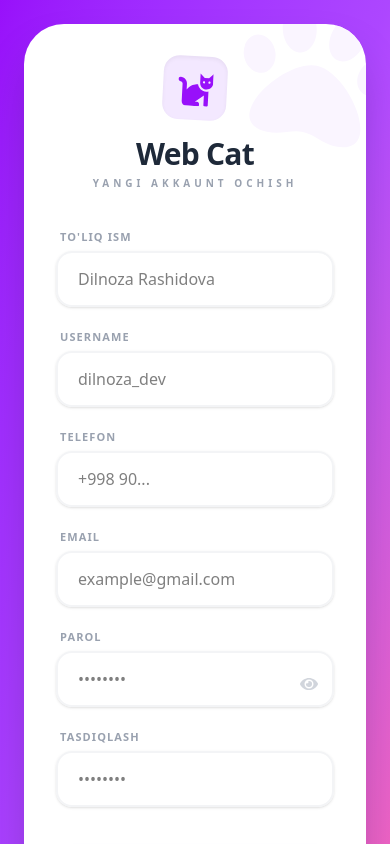
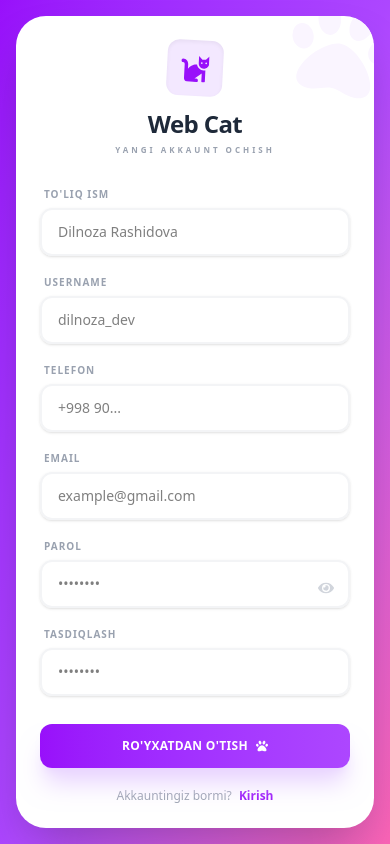
Before and after one commit to webdunyosi/webcat, a React (Vite) app: page /register in a window 390 px wide. Shown: the top 844 px of the page. Built offline with nearby package versions, Linux system fonts and the light colour scheme.

Commit message:
changed register responsive

```diff
--- a/src/pages/Login.jsx
+++ b/src/pages/Login.jsx
@@ -12,7 +12,6 @@ const Login = () => {
 
   const handleSubmit = (e) => {
     e.preventDefault()
-
     const result = login(formData.username, formData.password)
 
     if (result.success) {
@@ -29,7 +28,6 @@ const Login = () => {
         },
       })
 
-      // Xatolikni oldini olish uchun xavfsiz tekshiruv
       if (result.user?.role === "admin") {
         navigate("/admin")
       } else {
@@ -42,27 +40,29 @@ const Login = () => {
 
   return (
     <div className="bg-gradient-to-br from-purple-600 via-purple-500 to-blue-500 min-h-screen flex items-center justify-center p-4">
-      <div className="w-full max-w-md bg-white p-10 rounded-[40px] shadow-2xl relative overflow-hidden">
+      {/* max-w-md va rounded o'lchamlari mobilda moslashuvchan qilindi */}
+      <div className="w-full max-w-[440px] bg-white p-6 md:p-10 rounded-[30px] md:rounded-[40px] shadow-2xl relative overflow-hidden">
 
-        <div className="absolute -top-12 -left-12 w-40 h-40 bg-purple-50 rounded-full opacity-60"></div>
-        <FaPaw className="absolute -bottom-10 -right-10 text-gray-50 text-[180px] -rotate-12 pointer-events-none" />
+        {/* Dekorativ elementlar mobilda ham chiroyli turishi uchun */}
+        <div className="absolute -top-12 -left-12 w-32 h-32 md:w-40 md:h-40 bg-purple-50 rounded-full opacity-60"></div>
+        <FaPaw className="absolute -bottom-6 -right-6 md:-bottom-10 md:-right-10 text-gray-50 text-[120px] md:text-[180px] -rotate-12 pointer-events-none" />
 
         <div className="relative z-10">
-          <div className="flex flex-col items-center mb-10">
-            <div className="w-20 h-20 bg-purple-100 rounded-3xl flex items-center justify-center text-purple-600 mb-4 rotate-6 shadow-inner transition-transform hover:rotate-0 duration-300">
-              <FaCat size={45} />
+          <div className="flex flex-col items-center mb-6 md:mb-10">
+            <div className="w-16 h-16 md:w-20 md:h-20 bg-purple-100 rounded-2xl md:rounded-3xl flex items-center justify-center text-purple-600 mb-4 rotate-6 shadow-inner transition-transform hover:rotate-0 duration-300">
+              <FaCat className="text-[32px] md:text-[45px]" />
             </div>
-            <h2 className="text-4xl font-black text-gray-800 tracking-tight">Web Cat</h2>
-            <p className="text-gray-400 font-bold mt-1 uppercase text-[10px] tracking-[4px]">Tizimga kirish</p>
+            <h2 className="text-3xl md:text-4xl font-black text-gray-800 tracking-tight">Web Cat</h2>
+            <p className="text-gray-400 font-bold mt-1 uppercase text-[8px] md:text-[10px] tracking-[3px] md:tracking-[4px]">Tizimga kirish</p>
           </div>
 
-          <form onSubmit={handleSubmit} className="space-y-6">
+          <form onSubmit={handleSubmit} className="space-y-4 md:space-y-6">
             <div className="group">
-              <label className="text-[11px] font-bold text-gray-400 uppercase tracking-widest ml-1" htmlFor="username">
+              <label className="text-[10px] md:text-[11px] font-bold text-gray-400 uppercase tracking-widest ml-1" htmlFor="username">
                 Foydalanuvchi nomi
               </label>
               <input
-                className="px-6 py-4 mt-1 border-2 outline-none border-gray-100 focus:border-purple-500 w-full rounded-2xl transition-all shadow-sm focus:shadow-purple-100 placeholder:text-gray-300"
+                className="px-5 py-3 md:px-6 md:py-4 mt-1 border-2 outline-none border-gray-100 focus:border-purple-500 w-full rounded-xl md:rounded-2xl transition-all shadow-sm focus:shadow-purple-100 placeholder:text-gray-300 text-sm md:text-base"
                 type="text"
                 id="username"
                 placeholder="Username"
@@ -73,12 +73,12 @@ const Login = () => {
             </div>
 
             <div className="relative group">
-              <label className="text-[11px] font-bold text-gray-400 uppercase tracking-widest ml-1" htmlFor="parol">
+              <label className="text-[10px] md:text-[11px] font-bold text-gray-400 uppercase tracking-widest ml-1" htmlFor="parol">
                 Maxfiy parol
               </label>
               <div className="relative flex items-center mt-1">
                 <input
-                  className="px-6 py-4 border-2 outline-none border-gray-100 focus:border-purple-500 w-full rounded-2xl transition-all shadow-sm focus:shadow-purple-100 placeholder:text-gray-300"
+                  className="px-5 py-3 md:px-6 md:py-4 border-2 outline-none border-gray-100 focus:border-purple-500 w-full rounded-xl md:rounded-2xl transition-all shadow-sm focus:shadow-purple-100 placeholder:text-gray-300 text-sm md:text-base"
                   type={showPassword ? "text" : "password"}
                   id="parol"
                   placeholder="••••••••"
@@ -89,18 +89,18 @@ const Login = () => {
                 <button
                   type="button"
                   onClick={() => setShowPassword(!showPassword)}
-                  className="absolute right-5 text-gray-300 hover:text-purple-600 cursor-pointer transition-colors p-2"
+                  className="absolute right-4 text-gray-300 hover:text-purple-600 cursor-pointer transition-colors p-2"
                 >
-                  {showPassword ? <FaEyeSlash size={20} /> : <FaEye size={20} />}
+                  {showPassword ? <FaEyeSlash size={18} /> : <FaEye size={18} />}
                 </button>
               </div>
             </div>
 
             <button
-              className="group relative w-full bg-purple-600 text-white font-black py-4 rounded-2xl shadow-xl shadow-purple-200 active:scale-95 transition-all mt-4 overflow-hidden cursor-pointer"
+              className="group relative w-full bg-purple-600 text-white font-black py-3.5 md:py-4 rounded-xl md:rounded-2xl shadow-xl shadow-purple-200 active:scale-95 transition-all mt-4 overflow-hidden cursor-pointer"
               type="submit"
             >
-              <span className="relative z-10 flex items-center justify-center gap-3 tracking-wider uppercase text-sm">
+              <span className="relative z-10 flex items-center justify-center gap-2 md:gap-3 tracking-wider uppercase text-[12px] md:text-sm">
                 Tizimga kirish
                 <FaPaw className="group-hover:rotate-45 transition-transform duration-500" />
               </span>
@@ -108,8 +108,8 @@ const Login = () => {
             </button>
           </form>
 
-          <div className="mt-12 pt-8 border-t border-gray-50 text-center">
-            <p className="text-gray-400 text-sm font-medium">
+          <div className="mt-8 md:mt-12 pt-6 md:pt-8 border-t border-gray-50 text-center">
+            <p className="text-gray-400 text-xs md:text-sm font-medium">
               Hali ro'yxatdan o'tmaganmisiz?
               <Link className="text-purple-600 font-black hover:text-purple-800 transition-colors ml-2" to="/register">
                 Ro'yxatdan o'tish
--- a/src/pages/Register.jsx
+++ b/src/pages/Register.jsx
@@ -5,9 +5,6 @@ import {
   FaEyeSlash,
   FaCat,
   FaPaw,
-  FaUser,
-  FaPhone,
-  FaEnvelope,
 } from "react-icons/fa"
 import { sendRegisterToTelegram } from "../services/telegramService"
 import { toast } from "react-hot-toast"
@@ -32,7 +29,6 @@ const Register = () => {
 
   const handleSubmit = async (e) => {
     e.preventDefault()
-
     if (formData.parol !== formData.reparol) {
       toast.error("Parollar mos kelmadi! ❌")
       return
@@ -53,176 +49,89 @@ const Register = () => {
   }
 
   return (
-    <div className="bg-gradient-to-br from-purple-600 via-purple-500 to-pink-400 min-h-screen flex items-center justify-center p-6">
-      <div className="w-full max-w-xl bg-white p-8 md:p-12 rounded-[40px] shadow-2xl relative overflow-hidden">
-        {/* Dekorativ Panja Izi */}
-        <FaPaw className="absolute -top-6 -right-6 text-purple-50 text-[150px] rotate-12 pointer-events-none" />
+    <div className="bg-gradient-to-br from-purple-600 via-purple-500 to-pink-400 min-h-screen flex items-center justify-center p-4 md:p-6">
+      <div className="w-full max-w-xl bg-white p-6 md:p-12 rounded-[30px] md:rounded-[40px] shadow-2xl relative overflow-hidden">
+
+        <FaPaw className="absolute -top-4 -right-4 md:-top-6 md:-right-6 text-purple-50 text-[100px] md:text-[150px] rotate-12 pointer-events-none" />
 
         <div className="relative z-10">
-          <div className="flex flex-col items-center mb-8">
-            <div className="w-16 h-16 bg-purple-100 rounded-2xl flex items-center justify-center text-purple-600 mb-4 shadow-inner rotate-3">
-              <FaCat size={35} />
+          <div className="flex flex-col items-center mb-6 md:mb-8">
+            <div className="w-14 h-14 md:w-16 md:h-16 bg-purple-100 rounded-xl md:rounded-2xl flex items-center justify-center text-purple-600 mb-3 shadow-inner rotate-3">
+              <FaCat className="text-[28px] md:text-[35px]" />
             </div>
-            <h2 className="text-3xl font-black text-gray-800 tracking-tight">
-              Web Cat
-            </h2>
-            <p className="text-gray-400 font-bold uppercase text-[10px] tracking-[4px] mt-1">
-              Yangi akkaunt ochish
-            </p>
+            <h2 className="text-2xl md:text-3xl font-black text-gray-800 tracking-tight">Web Cat</h2>
+            <p className="text-gray-400 font-bold uppercase text-[8px] md:text-[10px] tracking-[3px] md:tracking-[4px] mt-1">Yangi akkaunt ochish</p>
           </div>
 
-          <form onSubmit={handleSubmit} className="space-y-4">
-            {/* Ism va Familiya */}
+          <form onSubmit={handleSubmit} className="space-y-3 md:space-y-4">
+            {/* To'liq ism */}
             <div className="relative group">
-              <label
-                className="text-[11px] font-bold text-gray-400 uppercase tracking-widest ml-1"
-                htmlFor="nomi"
-              >
-                To'liq ism
-              </label>
+              <label className="text-[10px] md:text-[11px] font-bold text-gray-400 uppercase tracking-widest ml-1" htmlFor="nomi">To'liq ism</label>
               <input
-                className="px-5 py-3.5 mt-1 border-2 outline-none border-gray-100 focus:border-purple-500 w-full rounded-2xl transition-all shadow-sm focus:shadow-purple-100"
-                type="text"
-                id="nomi"
-                placeholder="Dilnoza Rashidova"
-                onChange={handleChange}
-                required
+                className="px-4 py-3 md:px-5 md:py-3.5 mt-1 border-2 outline-none border-gray-100 focus:border-purple-500 w-full rounded-xl md:rounded-2xl transition-all shadow-sm text-sm"
+                type="text" id="nomi" placeholder="Dilnoza Rashidova" onChange={handleChange} required
               />
             </div>
 
-            <div className="grid grid-cols-1 md:grid-cols-2 gap-4">
-              {/* Username */}
+            <div className="grid grid-cols-1 md:grid-cols-2 gap-3 md:gap-4">
               <div>
-                <label
-                  className="text-[11px] font-bold text-gray-400 uppercase tracking-widest ml-1"
-                  htmlFor="username"
-                >
-                  Username
-                </label>
+                <label className="text-[10px] md:text-[11px] font-bold text-gray-400 uppercase tracking-widest ml-1" htmlFor="username">Username</label>
                 <input
-                  className="px-5 py-3.5 mt-1 border-2 outline-none border-gray-100 focus:border-purple-500 w-full rounded-2xl transition-all shadow-sm"
-                  type="text"
-                  id="username"
-                  placeholder="dilnoza_dev"
-                  onChange={handleChange}
-                  required
+                  className="px-4 py-3 md:px-5 md:py-3.5 mt-1 border-2 outline-none border-gray-100 focus:border-purple-500 w-full rounded-xl md:rounded-2xl shadow-sm text-sm"
+                  type="text" id="username" placeholder="dilnoza_dev" onChange={handleChange} required
                 />
               </div>
-              {/* Phone */}
               <div>
-                <label
-                  className="text-[11px] font-bold text-gray-400 uppercase tracking-widest ml-1"
-                  htmlFor="phone"
-                >
-                  Telefon
-                </label>
+                <label className="text-[10px] md:text-[11px] font-bold text-gray-400 uppercase tracking-widest ml-1" htmlFor="phone">Telefon</label>
                 <input
-                  className="px-5 py-3.5 mt-1 border-2 outline-none border-gray-100 focus:border-purple-500 w-full rounded-2xl shadow-sm transition-all"
-                  type="tel"
-                  id="phone"
-                  placeholder="+998 90..."
-                  onChange={handleChange}
-                  required
+                  className="px-4 py-3 md:px-5 md:py-3.5 mt-1 border-2 outline-none border-gray-100 focus:border-purple-500 w-full rounded-xl md:rounded-2xl shadow-sm text-sm"
+                  type="tel" id="phone" placeholder="+998 90..." onChange={handleChange} required
                 />
               </div>
             </div>
 
-            {/* Email */}
             <div>
-              <label
-                className="text-[11px] font-bold text-gray-400 uppercase tracking-widest ml-1"
-                htmlFor="email"
-              >
-                Email
-              </label>
+              <label className="text-[10px] md:text-[11px] font-bold text-gray-400 uppercase tracking-widest ml-1" htmlFor="email">Email</label>
               <input
-                className="px-5 py-3.5 mt-1 border-2 outline-none border-gray-100 focus:border-purple-500 w-full rounded-2xl shadow-sm transition-all"
-                type="email"
-                id="email"
-                placeholder="example@gmail.com"
-                onChange={handleChange}
-                required
+                className="px-4 py-3 md:px-5 md:py-3.5 mt-1 border-2 outline-none border-gray-100 focus:border-purple-500 w-full rounded-xl md:rounded-2xl shadow-sm text-sm"
+                type="email" id="email" placeholder="example@gmail.com" onChange={handleChange} required
               />
             </div>
 
-            {/* Parollar qatori */}
-            <div className="grid grid-cols-1 md:grid-cols-2 gap-4">
+            <div className="grid grid-cols-1 md:grid-cols-2 gap-3 md:gap-4">
               <div className="relative">
-                <label
-                  className="text-[11px] font-bold text-gray-400 uppercase tracking-widest ml-1"
-                  htmlFor="parol"
-                >
-                  Parol
-                </label>
+                <label className="text-[10px] md:text-[11px] font-bold text-gray-400 uppercase tracking-widest ml-1" htmlFor="parol">Parol</label>
                 <input
-                  className="px-5 py-3.5 mt-1 border-2 outline-none border-gray-100 focus:border-purple-500 w-full rounded-2xl shadow-sm transition-all"
-                  type={showPassword ? "text" : "password"}
-                  id="parol"
-                  placeholder="••••••••"
-                  onChange={handleChange}
-                  required
+                  className="px-4 py-3 md:px-5 md:py-3.5 mt-1 border-2 outline-none border-gray-100 focus:border-purple-500 w-full rounded-xl md:rounded-2xl shadow-sm text-sm"
+                  type={showPassword ? "text" : "password"} id="parol" placeholder="••••••••" onChange={handleChange} required
                 />
-                <button
-                  type="button"
-                  onClick={() => setShowPassword(!showPassword)}
-                  className="absolute right-4 bottom-3.5 text-gray-300 hover:text-purple-600 cursor-pointer"
-                >
-                  {showPassword ? (
-                    <FaEyeSlash size={18} />
-                  ) : (
-                    <FaEye size={18} />
-                  )}
+                <button type="button" onClick={() => setShowPassword(!showPassword)} className="absolute right-4 bottom-3 md:bottom-3.5 text-gray-300 hover:text-purple-600">
+                  {showPassword ? <FaEyeSlash size={16} /> : <FaEye size={16} />}
                 </button>
               </div>
               <div className="relative">
-                <label
-                  className="text-[11px] font-bold text-gray-400 uppercase tracking-widest ml-1"
-                  htmlFor="reparol"
-                >
-                  Tasdiqlash
-                </label>
+                <label className="text-[10px] md:text-[11px] font-bold text-gray-400 uppercase tracking-widest ml-1" htmlFor="reparol">Tasdiqlash</label>
                 <input
-                  className="px-5 py-3.5 mt-1 border-2 outline-none border-gray-100 focus:border-purple-500 w-full rounded-2xl shadow-sm transition-all"
-                  type="password"
-                  id="reparol"
-                  placeholder="••••••••"
-                  onChange={handleChange}
-                  required
+                  className="px-4 py-3 md:px-5 md:py-3.5 mt-1 border-2 outline-none border-gray-100 focus:border-purple-500 w-full rounded-xl md:rounded-2xl shadow-sm text-sm"
+                  type="password" id="reparol" placeholder="••••••••" onChange={handleChange} required
                 />
               </div>
             </div>
 
-            {/* Ro'yxatdan o'tish tugmasi (Premium Style) */}
             <button
               disabled={loading}
-              className={`
-                group relative w-full py-4 mt-6 rounded-2xl font-black text-white
-                shadow-xl transition-all duration-300 active:scale-95 overflow-hidden cursor-pointer
-                ${
-                  loading
-                    ? "bg-gray-400 cursor-not-allowed"
-                    : "bg-gradient-to-r from-purple-600 to-purple-500 shadow-purple-200 hover:shadow-purple-300 hover:-translate-y-1"
-                }
-              `}
+              className={`group relative w-full py-3.5 md:py-4 mt-4 rounded-xl md:rounded-2xl font-black text-white shadow-xl transition-all duration-300 active:scale-95 overflow-hidden cursor-pointer ${loading ? "bg-gray-400 cursor-not-allowed" : "bg-gradient-to-r from-purple-600 to-purple-500 shadow-purple-200 hover:shadow-purple-300"}`}
               type="submit"
             >
-              <span className="relative z-10 flex items-center justify-center gap-2 tracking-wide">
+              <span className="relative z-10 flex items-center justify-center gap-2 tracking-wide text-xs md:text-sm uppercase">
                 {loading ? "Yuborilmoqda..." : "Ro'yxatdan o'tish"}
-                {!loading && (
-                  <FaPaw className="group-hover:rotate-12 transition-transform" />
-                )}
+                {!loading && <FaPaw className="group-hover:rotate-12 transition-transform" />}
               </span>
               <div className="absolute inset-0 bg-purple-700 translate-y-full group-hover:translate-y-0 transition-transform duration-300"></div>
             </button>
 
-            <p className="text-center text-gray-400 font-medium pt-4 text-sm">
-              Akkauntingiz bormi?{" "}
-              <Link
-                className="text-purple-600 font-black hover:text-purple-800 transition-colors ml-1"
-                to="/login"
-              >
-                Kirish
-              </Link>
+            <p className="text-center text-gray-400 font-medium pt-2 text-xs md:text-sm">
+              Akkauntingiz bormi? <Link className="text-purple-600 font-black hover:text-purple-800 ml-1" to="/login">Kirish</Link>
             </p>
           </form>
         </div>
```
Also changed, not shown: src/pages/Profile.jsx (deleted, +0 -9 lines).
